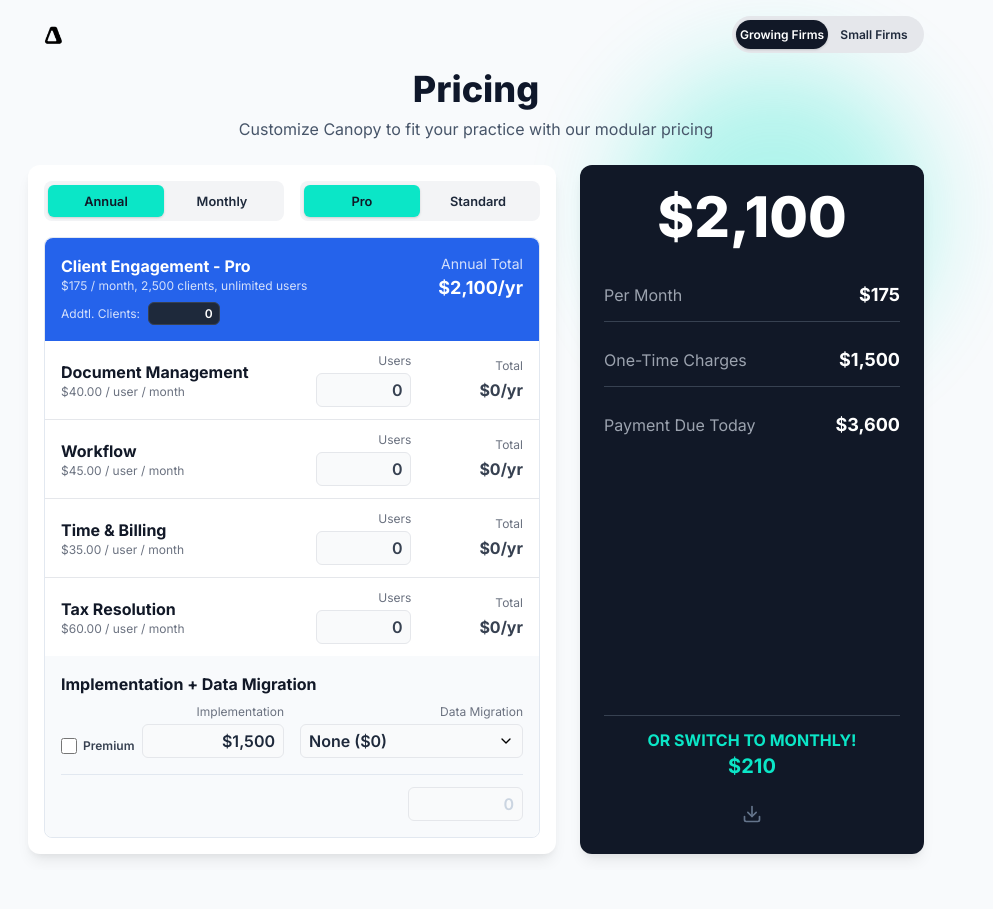
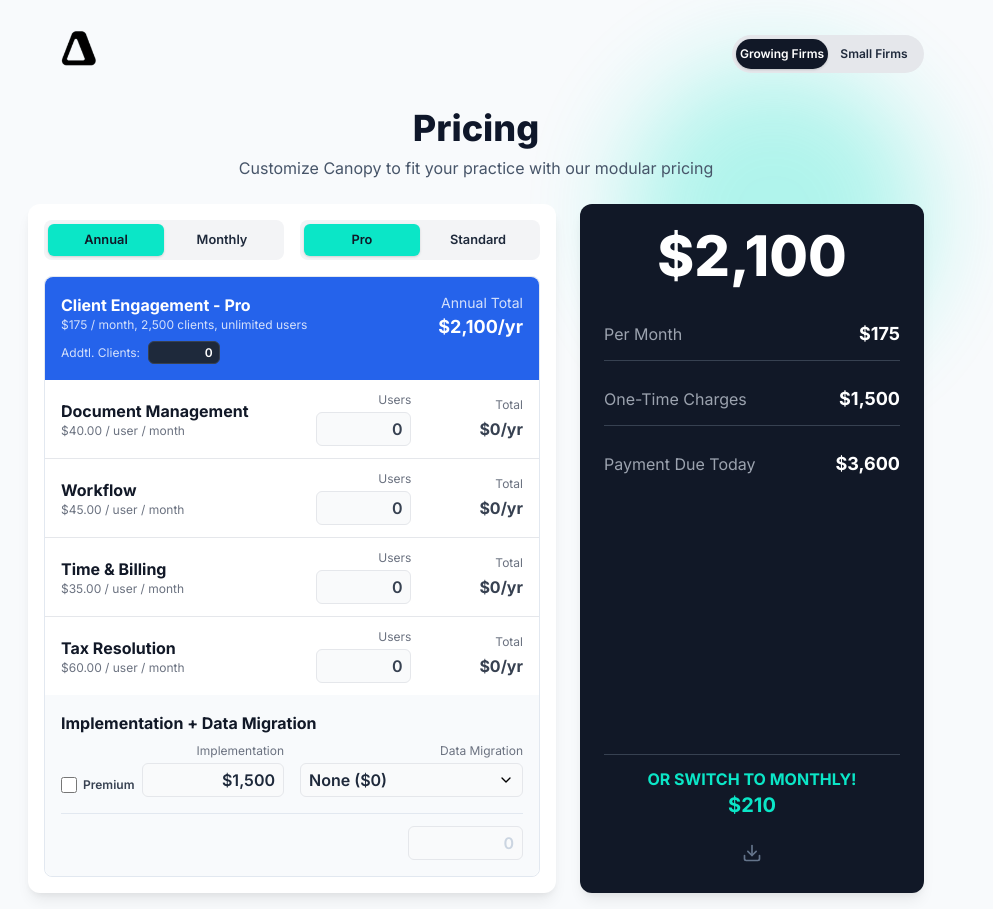
Before and after one commit to mikecross-canopy/CanopyPricingCalc, a plain HTML site: page index3.html in a window 1280 px wide. Shown: the whole page, without its empty margins (164-1157 px from the left). Before the commit the page ends 870 px from the top, so only its background shows below. Drawn offline with nearby package versions, Linux system fonts and the light colour scheme.

Commit message:
Update index3.html

```diff
--- a/index3.html
+++ b/index3.html
@@ -151,7 +151,7 @@
         <header class="text-center w-full max-w-4xl mx-auto z-10">
             <div class="flex justify-start items-center mb-4">
                 <div class="flex items-center space-x-2">
-                    <img src="Canopy Just logo Black.png" alt="Canopy Logo" class="h-8" id="headerLogo" onerror="this.onerror=null;this.src='https://placehold.co/100x32/000000/FFFFFF?text=Logo';">
+                    <img src="Canopy Just logo Black.png" alt="Canopy Logo" class="mx-auto h-16 mb-3" onerror="this.style.display='none'; console.error('Logo image not found.')">
                 </div>
                 <div class="ml-auto firm-toggle w-48">
                     <button class="active">Growing Firms</button>
```
